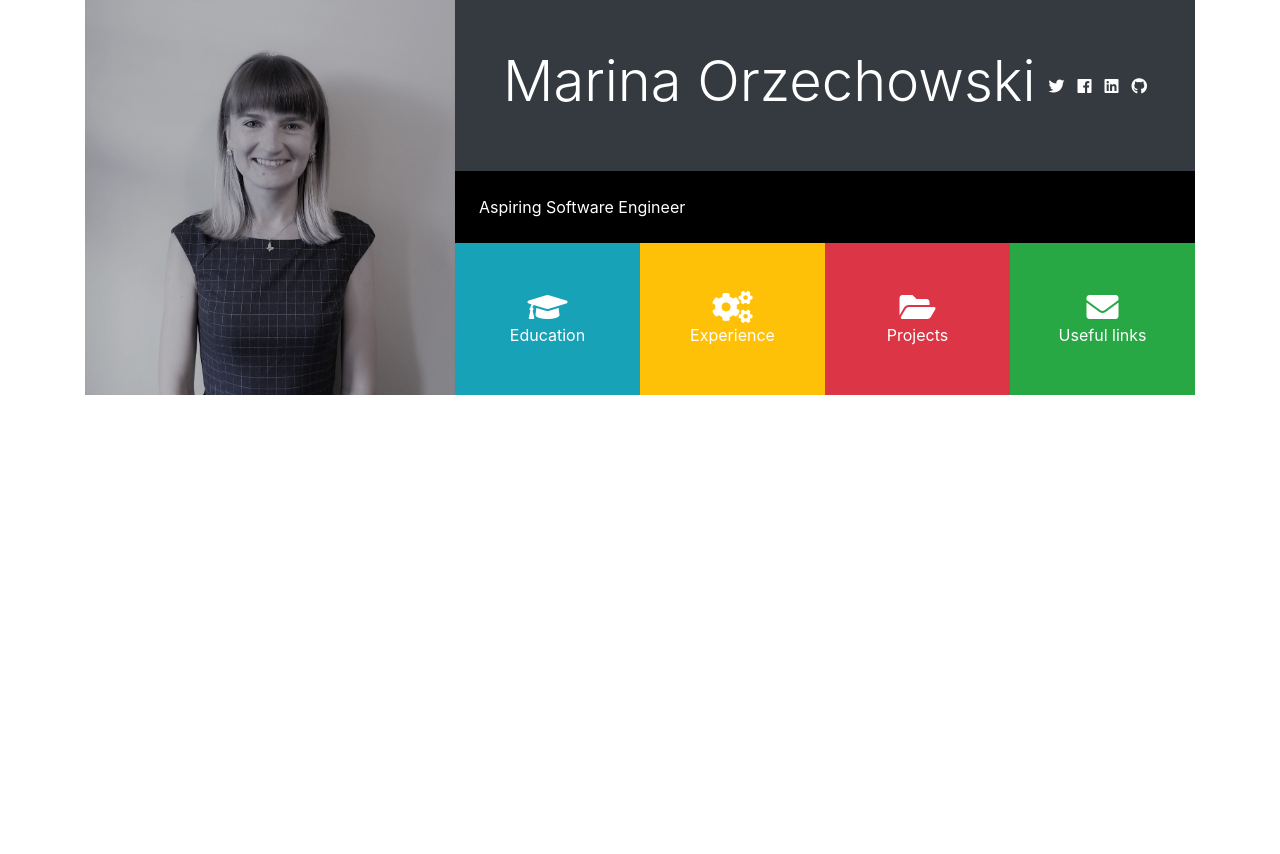
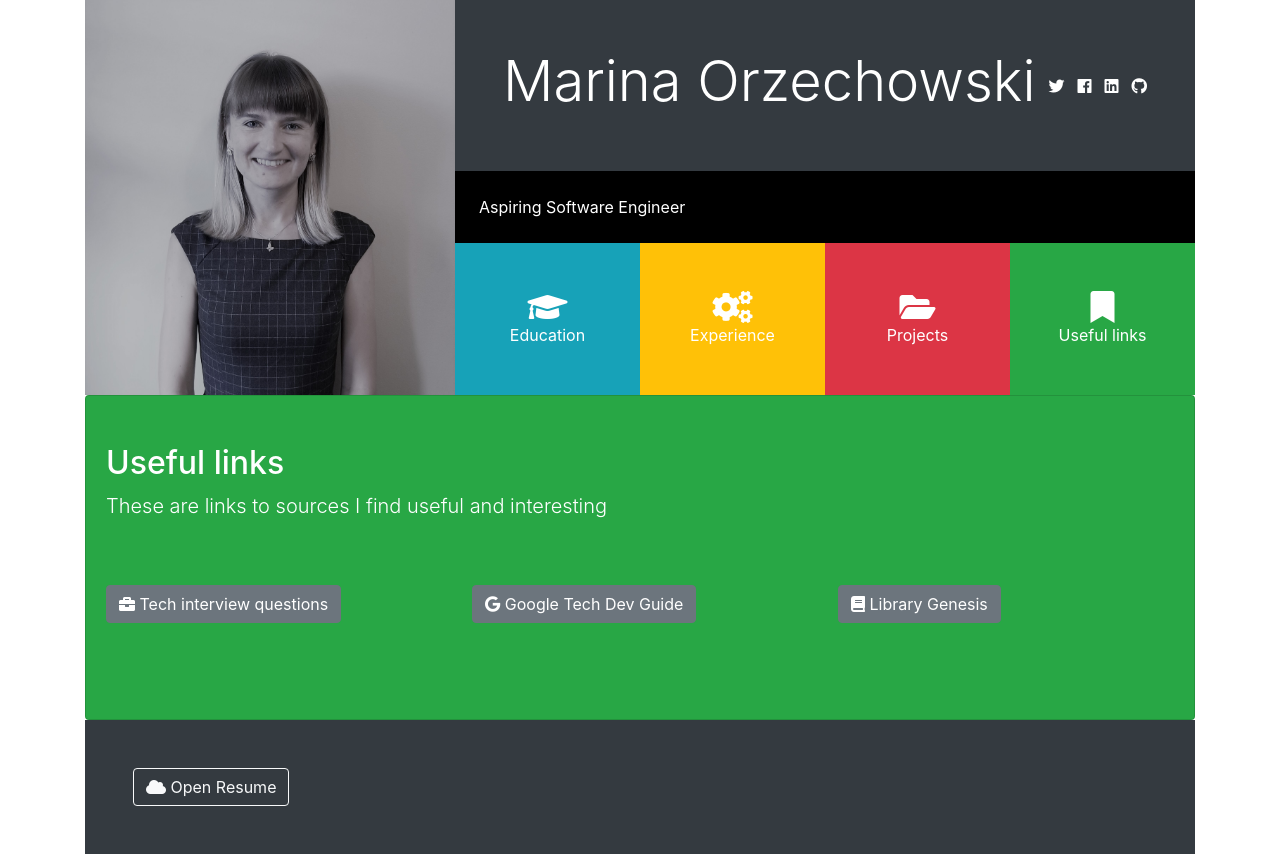
Before and after one commit to MarinaOrzechowski/MarinaOrzechowski.github.io, a plain HTML site: page index.html in a window 1280 px wide. Both pictures are taken after a click on the element "Useful links". Before the commit the page ends 800 px from the top, so only its background shows below. Drawn offline with nearby package versions, Linux system fonts and the light colour scheme; some packages are replaced by stand-ins of ours; a script that the page names is missing.

Commit message:
updated links page

```diff
--- a/index.html
+++ b/index.html
@@ -68,7 +68,7 @@
                   <span class="d-none d-sm-block">Projects</span>
                 </div>
                 <div class="port-item p-4 bg-success" data-toggle="collapse" data-target="#contact">
-                  <i class="fas fa-envelope fa-2x d-block"></i>
+                  <i class="fas fa-bookmark fa-2x d-block"></i>
                   <span class="d-none d-sm-block">Useful links</span>
                 </div>
               </div>
@@ -254,17 +254,35 @@
                 employees, remove employees, search employees.</p>
             </div>
           </div>
-
         </div>
       </div>
+    </div>
 
-      <!-- CONTACT -->
-      <div id="contact" class="collapse">
-        <div class="card card-body bg-success text-white py-5">
-          <h2>Useful links</h2>
-          <p class="lead">These are links to sources I find useful and interesting</p>
+    <!-- Useful Links -->
+    <div id="contact" class="collapse">
+      <div class="card card-body bg-success text-white py-5">
+        <h2>Useful links</h2>
+        <p class="lead">These are links to sources I find useful and interesting</p>
+
+        <div class="py-5 text-white">
+          <div class="row">
+            <div class="col-md-4">
+              <a href="https://www.hackerrank.com/interview/interview-preparation-kit" class="btn btn-secondary">
+                <i class="fas fa-briefcase"></i> Tech interview questions
+              </a>
+            </div>
+            <div class="col-md-4">
+              <a href="https://techdevguide.withgoogle.com/paths/" class="btn btn-secondary">
+                <i class="fab fa-google"></i> Google Tech Dev Guide
+              </a>
+            </div>
+            <div class="col-md-4">
+              <a href="https://libgen.is/" class="btn btn-secondary">
+                <i class="fas fa-book"></i> Library Genesis
+              </a>
+            </div>
+          </div>
         </div>
-
       </div>
 
 
@@ -282,7 +300,7 @@
     </div>
 
 
-    <script src="http://code.jquery.com/jquery-3.3.1.min.js"
+    <script src="https://code.jquery.com/jquery-3.3.1.min.js"
       integrity="sha256-FgpCb/KJQlLNfOu91ta32o/NMZxltwRo8QtmkMRdAu8=" crossorigin="anonymous"></script>
     <script src="https://cdnjs.cloudflare.com/ajax/libs/popper.js/1.14.3/umd/popper.min.js"
       integrity="sha384-ZMP7rVo3mIykV+2+9J3UJ46jBk0WLaUAdn689aCwoqbBJiSnjAK/l8WvCWPIPm49"
```
